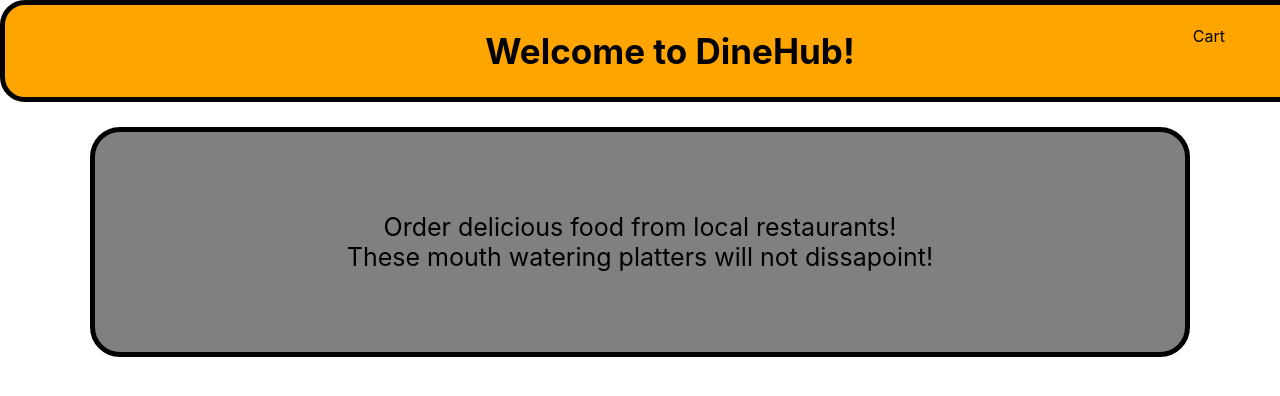
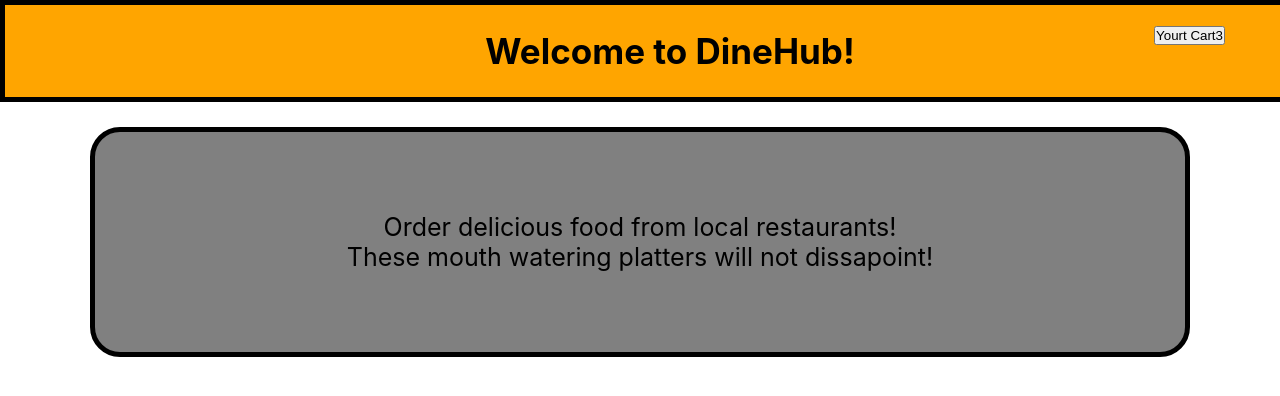
Before and after one commit to jerenteria/my_food_order_app, a React (Create React App) app in the folder food-order-app/: page / in a window 1280 px wide. Shown: the top 396 px of the page. Built offline with nearby package versions, Linux system fonts and the light colour scheme.

Commit message:
refactored code

```diff
--- a/food-order-app/src/App.css
+++ b/food-order-app/src/App.css
@@ -7,18 +7,11 @@
   text-align: center;
   background-color: orange;
   border: solid thick black;
-  border-radius: 25px;
   font-size: 35px;
   padding: 25px;
   width: 100%;
   top: 0;
   position: sticky;
-}
-
-.cart {
-  position: absolute;
-  top: 26px;
-  right: 55px;
 }
 
 .about {
--- a/food-order-app/src/App.js
+++ b/food-order-app/src/App.js
@@ -1,11 +1,12 @@
 import './App.css';
+import Cart from './components/Cart';
 
 function App() {
   return (
     <div className="App">
       <section>
       <h1 className="header">Welcome to DineHub!</h1>
-      <p className="cart">Cart</p>
+      <Cart />
       </section>
       <section>
         <div className="about">
--- /dev/null
+++ b/food-order-app/src/components/Cart.css
@@ -0,0 +1,5 @@
+.cart {
+    position: absolute;
+    top: 26px;
+    right: 55px;
+  }
--- /dev/null
+++ b/food-order-app/src/components/Cart.js
@@ -0,0 +1,13 @@
+import React from 'react';
+import './Cart.css';
+
+const Cart = (props) => {
+  return (
+   <button className="cart">
+   <span>Yourt Cart</span>
+   <span>3</span>
+   </button>
+   );
+};
+
+export default Cart;
```
